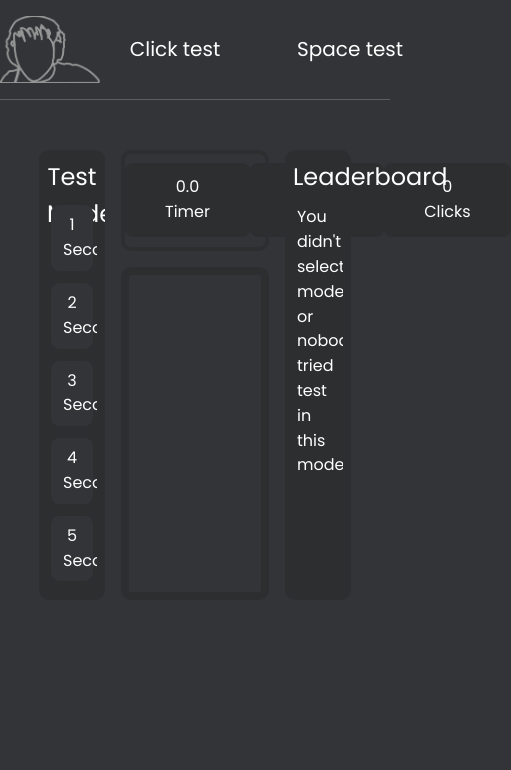
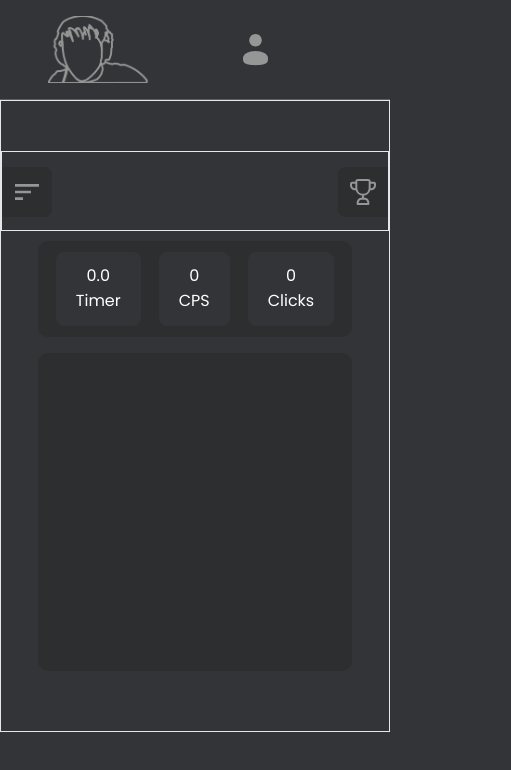
Before and after one commit to da4do0/clickTestTailwind, a React (Vite) app: page / in a window 390 px wide. Shown: the top 770 px of the page, 511 px wide, since content can reach past the window. Built offline with nearby package versions, Linux system fonts and the light colour scheme.

Commit message:
fixing mobile css

```diff
--- a/index.html
+++ b/index.html
@@ -9,7 +9,7 @@
     <link href="https://fonts.googleapis.com/css2?family=Poppins:ital,wght@0,100;0,200;0,300;0,400;0,500;0,600;0,700;0,800;0,900;1,100;1,200;1,300;1,400;1,500;1,600;1,700;1,800;1,900&display=swap" rel="stylesheet">
     <title>Click Test</title>
   </head>
-  <body class=" bg-[#323437] m-0 p-0 box-border">
+  <body class=" bg-[#323437] m-0 p-0 box-border mobile:h-[100dvh]">
     <div id="root"></div>
     <script type="module" src="/src/main.jsx"></script>
   </body>
--- a/src/routes/header.jsx
+++ b/src/routes/header.jsx
@@ -12,14 +12,14 @@ export default function Header() {
             <img src={logo} alt="logo" />
           </div>
         </Link>
-        <nav className="">
+        {/* <nav className="">
           <ul className=" inline-flex gap-[25px] items-center">
             <Link to="/">
               <li className=" text-xl w-[150px] text-center">Click test</li>
             </Link>
             <li className=" text-xl w-[150px] text-center">Space test</li>
           </ul>
-        </nav>
+        </nav> */}
         <div className=" w-[100px]">
           <Link to="/user">
             <img src={userSvg} alt="user icon" />
--- a/src/routes/main/clickArea.jsx
+++ b/src/routes/main/clickArea.jsx
@@ -3,7 +3,8 @@ import React from "react";
 const ClickArea = ({ mouseClick }) => {
   return (
     <>
-      <section className=" rounded-[10px] border-[#2c2e30] border-[8px] col-span-2 row-span-3">
+      <section className=" rounded-[10px] bg-[#2c2e30] col-span-2 row-span-3
+                          mobile:w-[90%] col-span-full mx-auto">
         <div className=" h-[100%]" onClick={mouseClick} />
       </section>
     </>
--- a/src/routes/main/infoTest.jsx
+++ b/src/routes/main/infoTest.jsx
@@ -8,20 +8,22 @@ const InfoTest = ({ seconds = 0, clicks = 0 , goalSeconds=0}) => {
     return (clicks / seconds).toFixed(1);
   };
 
-  const borderGoal = ({});
-
   return (
-    <section className=" inline-flex items-center justify-evenly border-4 border-[#2c2e30] col-span-2 col-start-2 row-span-1 rounded-[10px]"
+    <section className=" inline-flex items-center justify-evenly bg-[#2c2e30] col-span-2 col-start-2 row-span-1 rounded-[10px]
+                        mobile:w-[90%] mobile:col-span-full mobile:col-start-1 mobile:mx-auto"
       style={{borderColor: (goalSeconds != 0 ? "#8FC2D3":"")}}>
-      <div className=" bg-[#2c2e30] rounded-lg  inline-flex flex-col items-center px-10 py-3">
+      <div className=" bg-[#323437] rounded-lg  inline-flex flex-col items-center px-10 py-3
+                      mobile:px-5">
         <span>{seconds.toFixed(1)}</span>
         <span>Timer</span>
       </div>
-      <div className=" bg-[#2c2e30] rounded-lg  inline-flex flex-col items-center px-10 py-3">
+      <div className=" bg-[#323437] rounded-lg  inline-flex flex-col items-center px-10 py-3
+                      mobile:px-5">
         <span>{clickXsecond()}</span>
-        <span>Click/s</span>
+        <span>CPS</span>
       </div>
-      <div className=" bg-[#2c2e30] rounded-lg  inline-flex flex-col items-center px-10 py-3">
+      <div className=" bg-[#323437] rounded-lg  inline-flex flex-col items-center px-10 py-3
+                      mobile:px-5">
         <span>{clicks}</span>
         <span>Clicks</span>
       </div>
--- a/src/routes/main/leaderboard.jsx
+++ b/src/routes/main/leaderboard.jsx
@@ -9,11 +9,11 @@ const Leaderboard = () => {
   }, [dataLeaderboard]);
 
   return (
-    <section className="col-end-5 row-span-4 h-[100%] bg-[#2c2e30] rounded-[10px] px-2 pb-4">
+    <section className="col-end-5 row-span-4 h-[100%] bg-[#2c2e30] rounded-[10px] px-2 pb-4 mobile:hidden">
       <div className=" w-[100%] text-center py-2 h-[10%] text-[24px]">
         <span>Leaderboard</span>
       </div>
-      <div className="flex flex-col py-3 px-1 gap-3 overflow-y-scroll h-[100%] no-scrollbar">
+      <div className="flex flex-col py-3 px-1 gap-3 overflow-y-scroll h-[100%] no-scrollbar ">
         {dataLeaderboard.length > 0
           ? dataLeaderboard.map(({ nickname, cps }, index) => {
               return (
--- a/src/routes/main/mainContainer.jsx
+++ b/src/routes/main/mainContainer.jsx
@@ -14,10 +14,22 @@ const Main = () => {
   const [secondsStep, secondsStep_set] = useState(0);
   const [show, show_set] = useState(false);
   const [data, data_set] = useState([]);
-  const {newRowClick, dataLeaderboardQuery} = useOperationDb();
+  const [openLeaderboard, openLeaderboard_set] = useState(false);
+  const [openModes, openModes_set] = useState(false);
+  const { newRowClick, dataLeaderboardQuery } = useOperationDb();
 
-  const addData=(sec, clickPerSec) =>{
-    data_set([...data, {date: sec.toString(), click: clickPerSec}]);
+  const addData = (sec, clickPerSec) => {
+    data_set([...data, { date: sec.toString(), click: clickPerSec }]);
+  };
+
+  const leadOnclick = ()=>{
+    openModes_set(false);
+    openLeaderboard_set((t)=>!t);
+  }
+
+  const modeOnclick = ()=>{
+    openLeaderboard_set(false);
+    openModes_set((t)=>!t);
   }
 
   const timer = useRef(null);
@@ -35,18 +47,18 @@ const Main = () => {
     if (timer.current) {
       clearInterval(timer.current);
       timer.current = null;
-      newRowClick(goalSeconds, (click/seconds).toFixed(1), returnDate())
+      newRowClick(goalSeconds, (click / seconds).toFixed(1), returnDate());
       dataLeaderboardQuery(goalSeconds);
     }
   };
 
-  const returnDate = ()=>{
+  const returnDate = () => {
     const today = new Date();
     const year = today.getFullYear();
-    const month = String(today.getMonth() + 1).padStart(2, '0');
-    const day = String(today.getDate()).padStart(2, '0');
+    const month = String(today.getMonth() + 1).padStart(2, "0");
+    const day = String(today.getDate()).padStart(2, "0");
     return `{${year}-${month}-${day}}`;
-  }
+  };
 
   const mouseClick = () => {
     if (goalSeconds !== 0 && goalSeconds !== Math.trunc(seconds)) {
@@ -73,36 +85,89 @@ const Main = () => {
   };
 
   useEffect(() => {
-    if(Math.trunc(seconds) === (secondsStep+1)){
-      secondsStep_set((v)=>v+1);
+    if (Math.trunc(seconds) === secondsStep + 1) {
+      secondsStep_set((v) => v + 1);
       addData(Math.trunc(seconds), clickPerSec);
       clickPerSec_set(0);
     }
     if (seconds >= goalSeconds && goalSeconds !== 0) {
       stopTimer();
-      console.log(data)
+      console.log(data);
       show_set(true);
     }
   }, [seconds, goalSeconds, clickPerSec]);
 
-  const hiddenPopUp =()=>{
+  const hiddenPopUp = () => {
     show_set(false);
-  }
+  };
 
   return (
     <>
+      <PopUp
+        show={show}
+        data={data}
+        setShow={hiddenPopUp}
+        seconds={seconds}
+        clicks={click}
+      />
+      <main className=" py-[50px] sm-mobile:w-[100vw] border mobile: py-[0px]">
+        <section className=" mobile:h-[80px] relative border">
+          <div
+            className={` mobile: bg-[#2c2e30] w-[50px] h-[50px] absolute top-[15px] grid place-items-center rounded-r-lg ${
+              openModes ? "right-[20%]" : ""
+            }`}
+            onClick={modeOnclick}
+          >
+            <svg
+              width="24"
+              height="16"
+              viewBox="0 0 24 16"
+              fill="none"
+              xmlns="http://www.w3.org/2000/svg"
+            >
+              <path
+                d="M0 16V13.3333H8V16H0ZM0 9.33333V6.66667H16V9.33333H0ZM0 2.66667V0H24V2.66667H0Z"
+                fill="#969696"
+              />
+            </svg>
+          </div>
+          <div
+            className={` mobile: bg-[#2c2e30] w-[50px] h-[50px] absolute top-[15px] grid place-items-center rounded-l-lg ${
+              openLeaderboard ? "left-[20%]" : "right-0"
+            }`}
+            onClick={leadOnclick}
+          >
+            <svg
+              width="26"
+              height="26"
+              viewBox="0 0 26 26"
+              fill="none"
+              xmlns="http://www.w3.org/2000/svg"
+            >
+              <path
+                d="M13 15.6667V19.6667M13 15.6667C9.77472 15.6667 7.08439 13.3763 6.46669 10.3333M13 15.6667C16.2253 15.6667 18.9156 13.3763 19.5333 10.3333M13 19.6667C14.24 19.6667 14.86 19.6667 15.3687 19.8029C16.7489 20.1728 17.8272 21.2511 18.1971 22.6313C18.3333 23.14 18.3333 23.76 18.3333 25H7.66667C7.66667 23.76 7.66667 23.14 7.80296 22.6313C8.17283 21.2511 9.25103 20.1728 10.6313 19.8029C11.14 19.6667 11.76 19.6667 13 19.6667ZM6.46669 10.3333H6.33333H6C5.07069 10.3333 4.60604 10.3333 4.21964 10.2565C2.63288 9.94085 1.39248 8.70045 1.07685 7.11369C1 6.72729 1 6.26264 1 5.33333C1 5.02356 1 4.86868 1.02561 4.73988C1.13083 4.21096 1.54429 3.79749 2.07321 3.69228C2.20201 3.66667 2.35689 3.66667 2.66667 3.66667H6.33333M6.46669 10.3333C6.37924 9.90252 6.33333 9.45663 6.33333 9V3.09524C6.33333 2.38441 6.33333 2.02901 6.46537 1.75483C6.59643 1.48268 6.81601 1.26309 7.08816 1.13204C7.36235 1 7.71775 1 8.42857 1H17.5715C18.2823 1 18.6376 1 18.9119 1.13204C19.184 1.26309 19.4036 1.48268 19.5347 1.75483C19.6667 2.02901 19.6667 2.38441 19.6667 3.09524V9C19.6667 9.45663 19.6208 9.90252 19.5333 10.3333M19.5333 10.3333H19.6667H20C20.9293 10.3333 21.394 10.3333 21.7804 10.2565C23.3671 9.94085 24.6075 8.70045 24.9232 7.11369C25 6.72729 25 6.26264 25 5.33333C25 5.02356 25 4.86868 24.9744 4.73988C24.8692 4.21096 24.4557 3.79749 23.9268 3.69228C23.798 3.66667 23.6431 3.66667 23.3333 3.66667H19.6667"
+                stroke="#969696"
+                stroke-width="2"
+                stroke-linecap="round"
+                stroke-linejoin="round"
+              />
+            </svg>
+          </div>
+        </section>
 
-      <PopUp show={show} data={data} setShow={hiddenPopUp} seconds={seconds} clicks={click}/>
-      <main className=" py-[50px]">
-        <section className="grid grid-cols-4 grid-rows-4 gap-4 w-[80%] h-[450px] mx-auto my-0">
-          <InfoTest seconds={seconds} clicks={click} goalSeconds={goalSeconds}/>
+        <section className="grid grid-cols-4 grid-rows-4 gap-4 w-[50%] h-[450px] mx-auto my-0 mobile:w-[90%] mobile:py-[10px]">
+          <InfoTest
+            seconds={seconds}
+            clicks={click}
+            goalSeconds={goalSeconds}
+          />
 
           <TimeTest
             uploadGoalSeconds={uploadGoalSeconds}
             goalSeconds={goalSeconds}
           />
 
-          <Leaderboard/>
+          <Leaderboard />
           <ClickArea mouseClick={mouseClick} />
         </section>
       </main>
--- a/src/routes/main/timeTest.jsx
+++ b/src/routes/main/timeTest.jsx
@@ -7,7 +7,7 @@ const TimeTest = ({ uploadGoalSeconds, goalSeconds }) => {
 
   const timeTable = [1, 2, 3, 4, 5, 10, 11, 13, 14];
   return (
-    <section className="col-span-1 row-start-1 row-span-4 h-[100%] overflow-hidden bg-[#2c2e30] rounded-[10px] px-2 pb-4">
+    <section className="col-span-1 row-start-1 row-span-4 h-[100%] overflow-hidden bg-[#2c2e30] rounded-[10px] px-2 pb-4 mobile:hidden">
       <div className=" w-[100%] text-center py-2 h-[10%] text-[24px]">
         <span>Test Mode</span>
       </div>
--- a/tailwind.config.js
+++ b/tailwind.config.js
@@ -7,6 +7,11 @@ export default {
   ],
   theme: {
 
+    screens:{
+      'sm-mobile': {'max': '375px'},
+      'mobile': {'max': '480px'},
+    }
+
   },
   plugins: [],
 }
```
Also changed, not shown: src/assets/leaderboard.svg (added), src/assets/testMode.svg (added).
